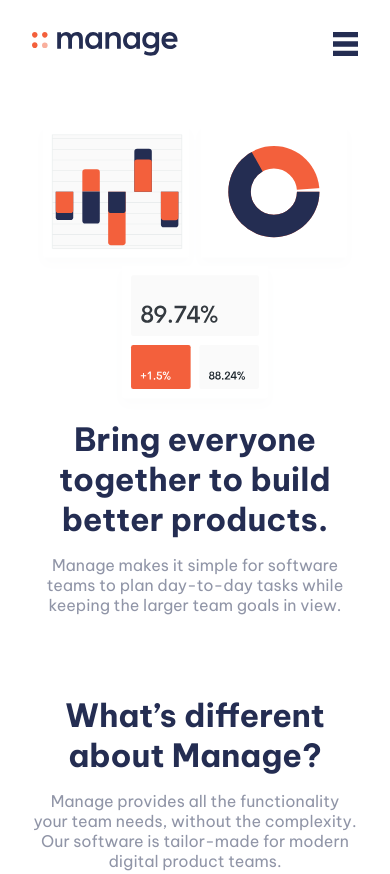
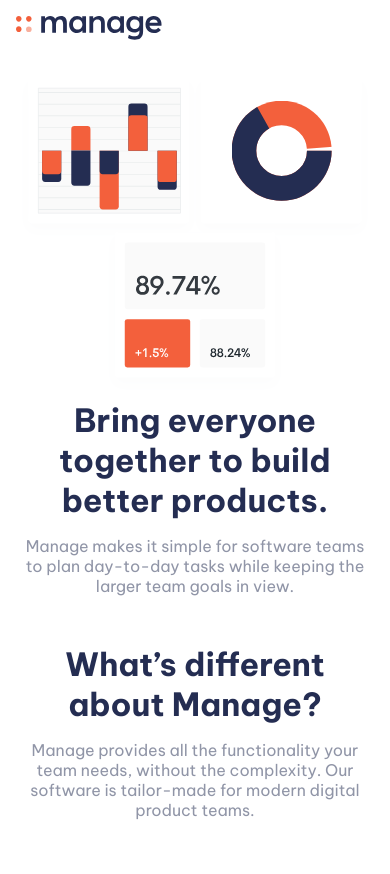
Before and after one commit to dagmar-dev/Manage-landing-page, a plain HTML site: page index.html in a window 390 px wide. Shown: the top 874 px of the page. Drawn offline with Linux system fonts and the light colour scheme.

Commit message:
updated mobile padding

```diff
--- a/index.html
+++ b/index.html
@@ -20,7 +20,6 @@
         <header>
 
             <img src="./images/logo.svg" alt="" />
-            <img class="hamburger" src="./images/icon-hamburger.svg" alt="" />
         </header>
 
         <section class="nav">
--- a/style.css
+++ b/style.css
@@ -14,7 +14,7 @@ header{
 
 }
 section {
-    padding:2em;
+    padding:1em;
 }
 /* body{
     background-image: url(/images/bg-tablet-pattern.svg);
@@ -64,7 +64,9 @@ h3 , span{
     font-size:1rem;
     font-weight: 700;
     color:hsl(228, 39%, 23%);
+
 }
+
 h4{
     color:hsl(228, 39%, 23%);
 }
@@ -254,6 +256,7 @@ input{
         flex-direction: row-reverse;
         justify-content: space-around;
     }
+
     .header{
         padding:4em;
     }
@@ -300,7 +303,6 @@ input{
     display:flex;
     width:25%;
     margin:0.5em;
-    padding:1em;
     background:hsl(0, 0%, 98%);
 }
 
```
